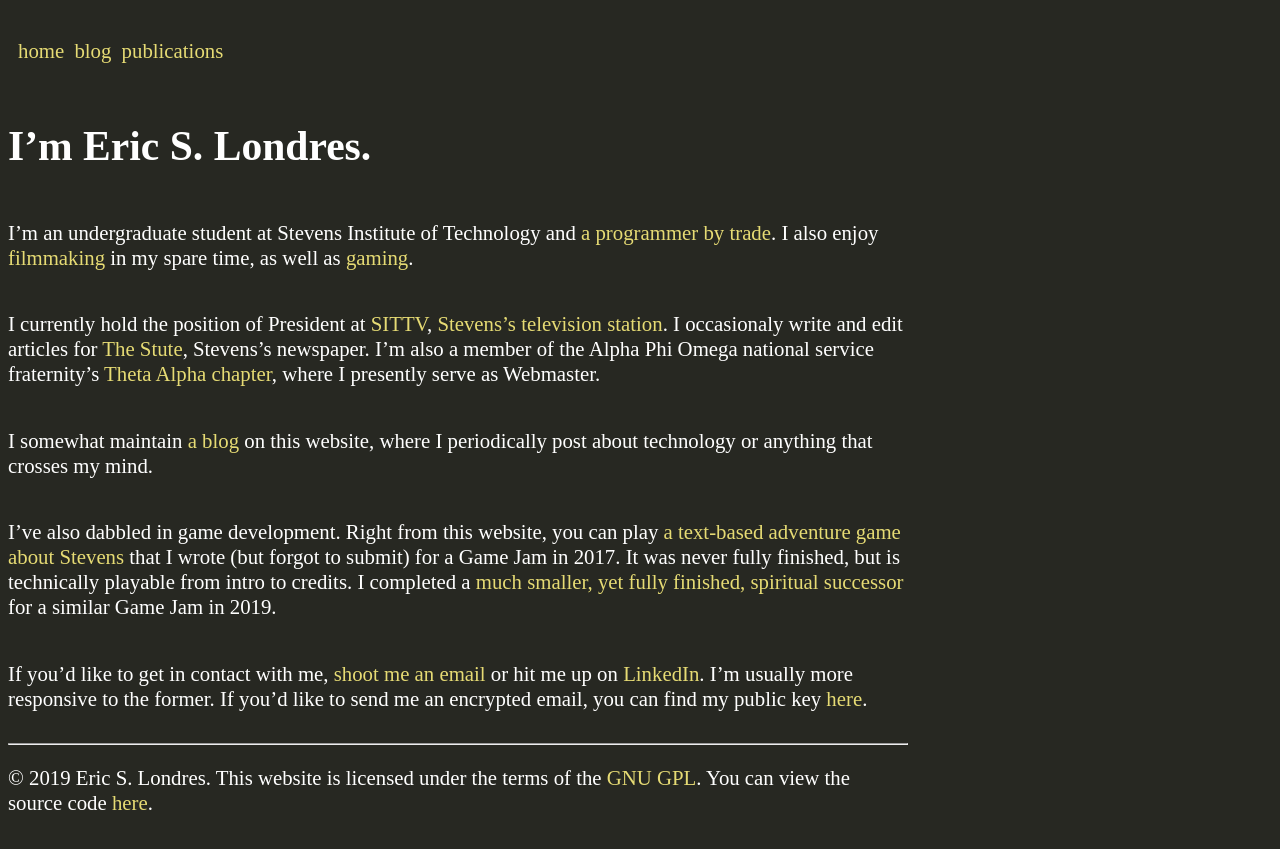
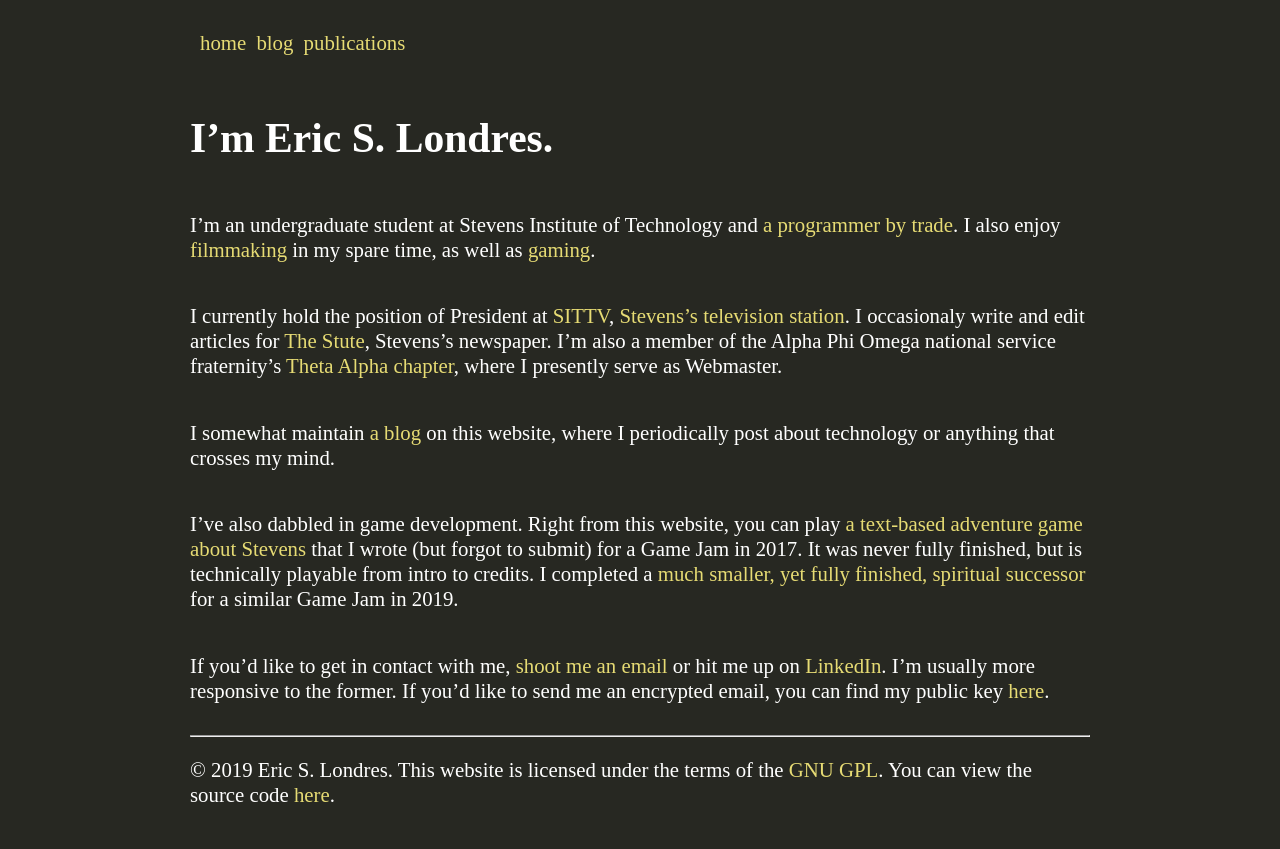
Before and after one commit to slondr/slondr.gitlab.io, a Jekyll site: the page built from index.md, in a window 1280 px wide. Shown: the top 849 px of the page. Built offline with Jekyll 4.4.1, drawn with Linux system fonts in a browser that asks for light colours.

Commit message:
promoted margin css style

```diff
--- a/css/style.css
+++ b/css/style.css
@@ -3,10 +3,10 @@ body {
     max-width: 900px;
     background-color: #272822;
     color: white;
+    margin: auto;
 }
 
 div.content {
-    margin: auto;
     line-height: 1.2;
 }
 
```
